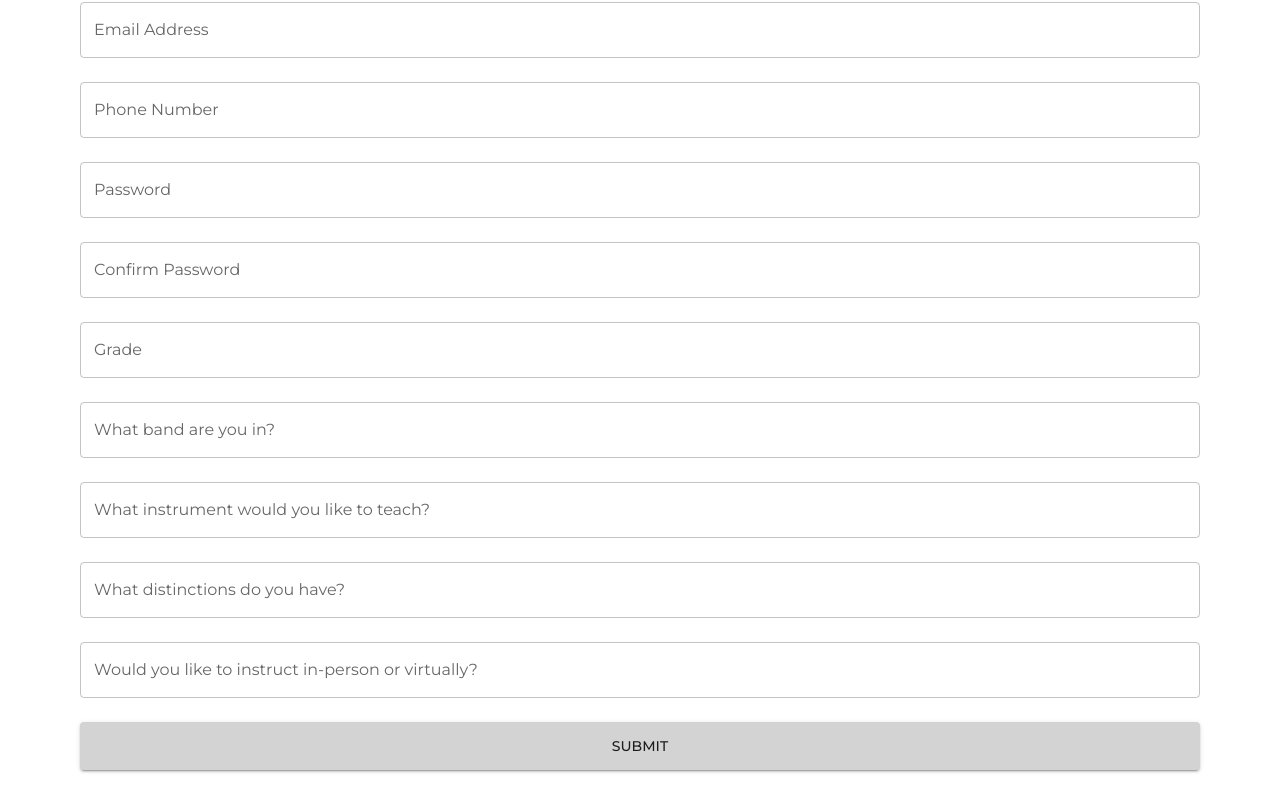
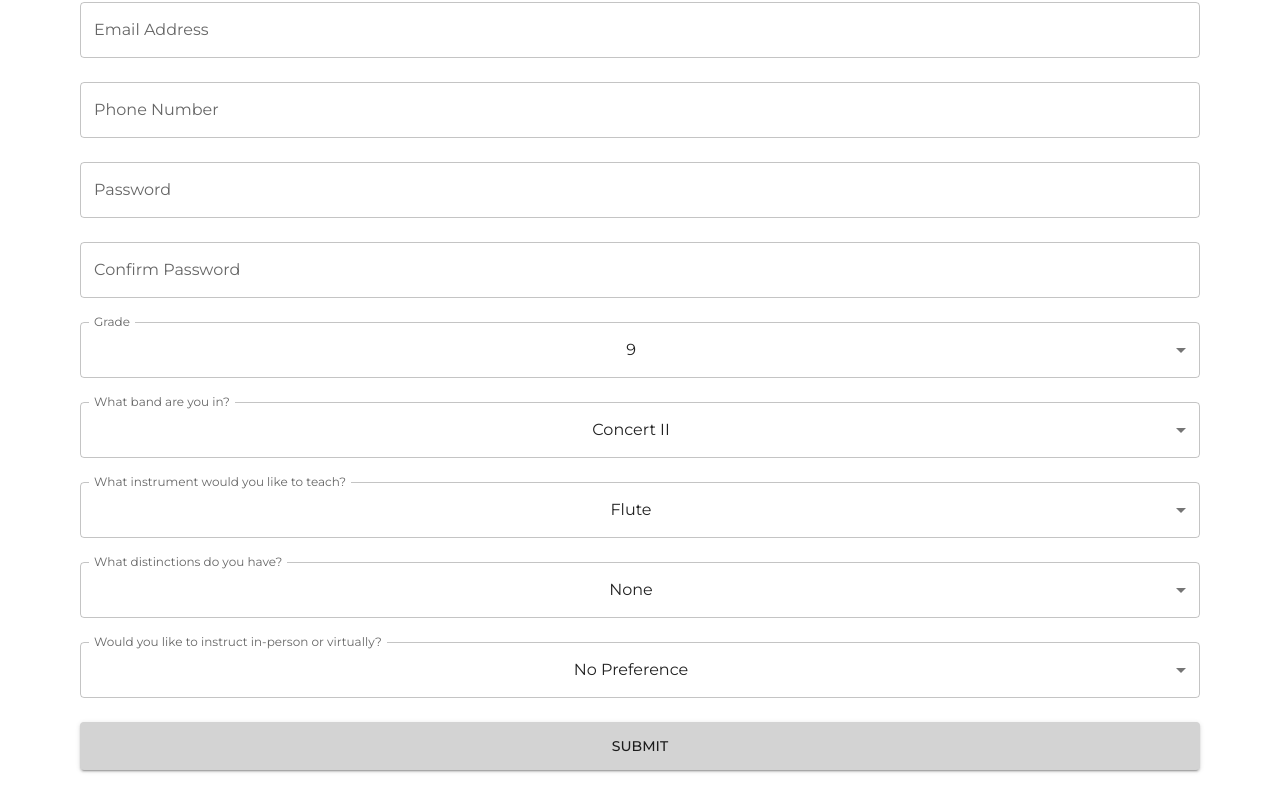
Before and after one commit to csprojectinternational/hello-world-app, a React (Create React App) app in the folder hello-world-react/: page /register-tutor in a window 1280 px wide. Shown: the part 368-1180 px from the top of the page. Built offline with nearby package versions, Linux system fonts and the light colour scheme.

Commit message:
added dropdown menus to register-tutor

```diff
--- a/hello-world-react/src/pages/Register/Register.jsx
+++ b/hello-world-react/src/pages/Register/Register.jsx
@@ -1,6 +1,6 @@
 import React from 'react'
 import TextField from '@mui/material/TextField'
-import { Stack, Button, Typography, MenuItem } from '@mui/material';
+import { Stack, Button, Typography, MenuItem, Select, InputLabel, FormControl } from '@mui/material';
 import './Register.css'
 import { Link } from 'react-router-dom';
 
@@ -173,32 +173,105 @@ const Register = ({ isStudent }) => {
             id="teachingGrade"
             label="Grade"
             variant="outlined"
+            defaultValue="9"
+            select
             // onChange={}
-          />
+          >
+            {
+              ["9", "10", "11", "12"].map((grade) => (
+                <MenuItem key={grade} value={grade}>{grade}</MenuItem>
+              ))
+            }
+          </TextField>
           <TextField
             id="teachingBand"
             label="What band are you in?"
             variant="outlined"
+            defaultValue="Concert II"
+            select
             // onChange={}
-          />
+          >
+            {
+              [
+                "Concert II",
+                "Concert I",
+                "Symphonic Band",
+                "Wind Symphony"
+              ].map((band) => (
+                <MenuItem key={band} value={band}>{band}</MenuItem>
+              ))
+            }
+          </TextField>
           <TextField
             id="teachingInstrument"
             label="What instrument would you like to teach?"
             variant="outlined"
+            defaultValue="Flute"
+            select
             // onChange={}
-          />
-          <TextField
-            id="distinctions"
-            label="What distinctions do you have?"
-            variant="outlined"
-            // onChange={}
-          />
+          >
+            {
+              instruments.map((instrument) => (
+                <MenuItem key={instrument} value={instrument}>{instrument}</MenuItem>
+              ))
+            }
+          </TextField>
+          <FormControl>
+            <InputLabel id="demo-simple-select-label">What distinctions do you have?</InputLabel>
+            <Select
+              id="distinctions"
+              label="What distinctions do you have?"
+              variant="outlined"
+              defaultValue={["None"]}
+              multiple
+              MenuProps={{
+                PaperProps: {
+                  sx: {
+                    bgcolor: 'lightblue',
+                    '& .MuiMenuItem-root': {
+                        backgroundColor: 'white'
+                    },
+                    '& .MuiMenuItem-root:hover': {
+                        backgroundColor: 'lightgrey'
+                    },
+                    // for some reason this doesnt work:
+                    // '& .Mui-selected': {
+                    //   backgroundColor: 'red'
+                    // }
+                  }
+                },
+              }}
+              // onChange={}
+            >
+              {
+                [
+                  "None",
+                  "TMEA Freshman Region Band",
+                  "TMEA Region Symphonic Band",
+                  "TMEA Region Wind Ensemble/Area qualified",
+                  "TMEA All-State Band",
+                  "UIL Class 1 solo: Division 1 Rating",
+                  "UIL Class 1 ensemble: Division 1 Rating"
+                ].map((distinction) => (
+                  <MenuItem key={distinction} value={distinction}>{distinction}</MenuItem>
+                ))
+              }
+            </Select>
+          </FormControl>
           <TextField
             id="tutorSettingPreference"
             label="Would you like to instruct in-person or virtually?"
             variant="outlined"
+            defaultValue="No Preference"
+            select
             // onChange={}
-          />
+          >
+            {
+              ["No Preference", "In-Person", "Virtual"].map((choice) => (
+                <MenuItem key={choice} value={choice}>{choice}</MenuItem>
+              ))
+            }
+          </TextField>
         </Stack>
 
         }
```
